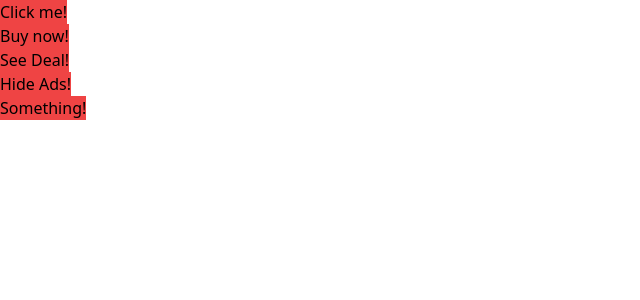
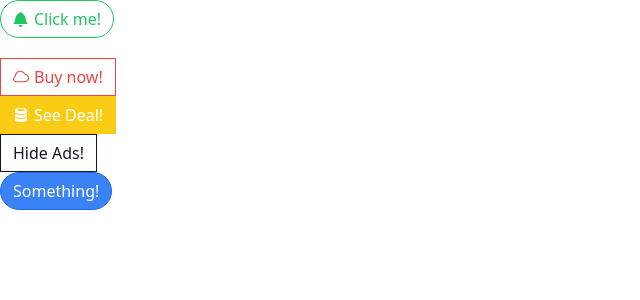
Before and after one commit to VolodymyrMishchuk/comps, a React (Create React App) app: page / in a window 1280 px wide. Shown: the top 300 px of the page, without its empty margins (0-640 px from the left). Built offline with nearby package versions, Linux system fonts and the light colour scheme.

Commit message:
Worked with librarys classnames and react icons

```diff
--- a/package.json
+++ b/package.json
@@ -6,10 +6,13 @@
     "@testing-library/jest-dom": "^5.17.0",
     "@testing-library/react": "^13.4.0",
     "@testing-library/user-event": "^13.5.0",
+    "classnames": "^2.3.2",
     "prop-types": "^15.8.1",
     "react": "^18.2.0",
     "react-dom": "^18.2.0",
+    "react-icons": "^4.11.0",
     "react-scripts": "5.0.1",
+    "tailwind-merge": "^1.14.0",
     "web-vitals": "^2.1.4"
   },
   "scripts": {
--- a/src/App.js
+++ b/src/App.js
@@ -1,22 +1,52 @@
 import Button from './Button';
+import { GoBell, GoCloud, GoDatabase } from 'react-icons/go';
 
 function App() {
     return (
         <div>
             <div>
-            <Button success >Click me!</Button>
+                <Button
+                    success
+                    rounded
+                    outline
+                    className="mb-5"
+                >
+                    <GoBell />
+                    Click me!
+                </Button>
             </div>
             <div>
-            <Button>Buy now!</Button>
+                <Button
+                    danger
+                    outline
+                >
+                    <GoCloud />
+                    Buy now!
+                </Button>
             </div>
             <div>
-            <Button>See Deal!</Button>
+                <Button
+                    warning
+                >
+                    <GoDatabase />
+                    See Deal!
+                </Button>
             </div>
             <div>
-            <Button>Hide Ads!</Button>
+                <Button
+                    secondary
+                    outline
+                >
+                    Hide Ads!
+                </Button>
             </div>
             <div>
-            <Button>Something!</Button>
+                <Button
+                    primary
+                    rounded
+                >
+                    Something!
+                </Button>
             </div>
         </div>
     );
--- a/src/Button.js
+++ b/src/Button.js
@@ -1,4 +1,5 @@
-import PropTypes from 'prop-types';
+import className from 'classnames';
+import { twMerge } from 'tailwind-merge';
 
 function Button({
     children,
@@ -8,24 +9,31 @@
     warning,
     danger,
     outline,
-    rounded
+    rounded,
+    ...rest
 }) {
-    return <button className='bg-red-500'>{children}</button>;
+    const classes = twMerge(
+        className(
+            rest.className,
+            'flex items-center px-3 py-1.5 border',
+            {
+                'border-blue-600 bg-blue-500 text-white': primary,
+                'border-gray-900 bg-gray-900 text-white': secondary,
+                'border-green-500 bg-green-500 text-white': success,
+                'border-yellow-400 bg-yellow-400 text-white': warning,
+                'border-red-500 bg-red-500 text-white': danger,
+                'rounded-full': rounded,
+                'bg-white': outline,
+                'text-blue-500': outline && primary,
+                'text-gray-900': outline && secondary,
+                'text-green-500': outline && success,
+                'text-yellow-400': outline && warning,
+                'text-red-500': outline && danger
+            }
+        )
+    );
+
+    return <button {...rest} className={classes}>{children}</button>
 }
 
-Button.propTypes = {
-    checkVariationValue: ({ primary, secondary, success, warning, danger}) => {
-        const count =
-            Number(!!primary) +
-            Number(!!secondary) +
-            Number(!!warning) +
-            Number(!!success) +
-            Number(!!danger);
-
-        if (count > 1) {
-            return new Error('Only one of primary, secondary, success,warning, danger can be true')
-        }
-    },
-};
-
 export default Button;
--- a/src/index.css
+++ b/src/index.css
@@ -1,3 +1,7 @@
 @tailwind base;
 @tailwind components;
 @tailwind utilities;
+
+button > svg {
+    margin-right: 5px;
+}
```
Also changed, not shown: 1 other file (tests, documents, lock files or other folders). Lines whose indentation alone changed are shown as unchanged.
